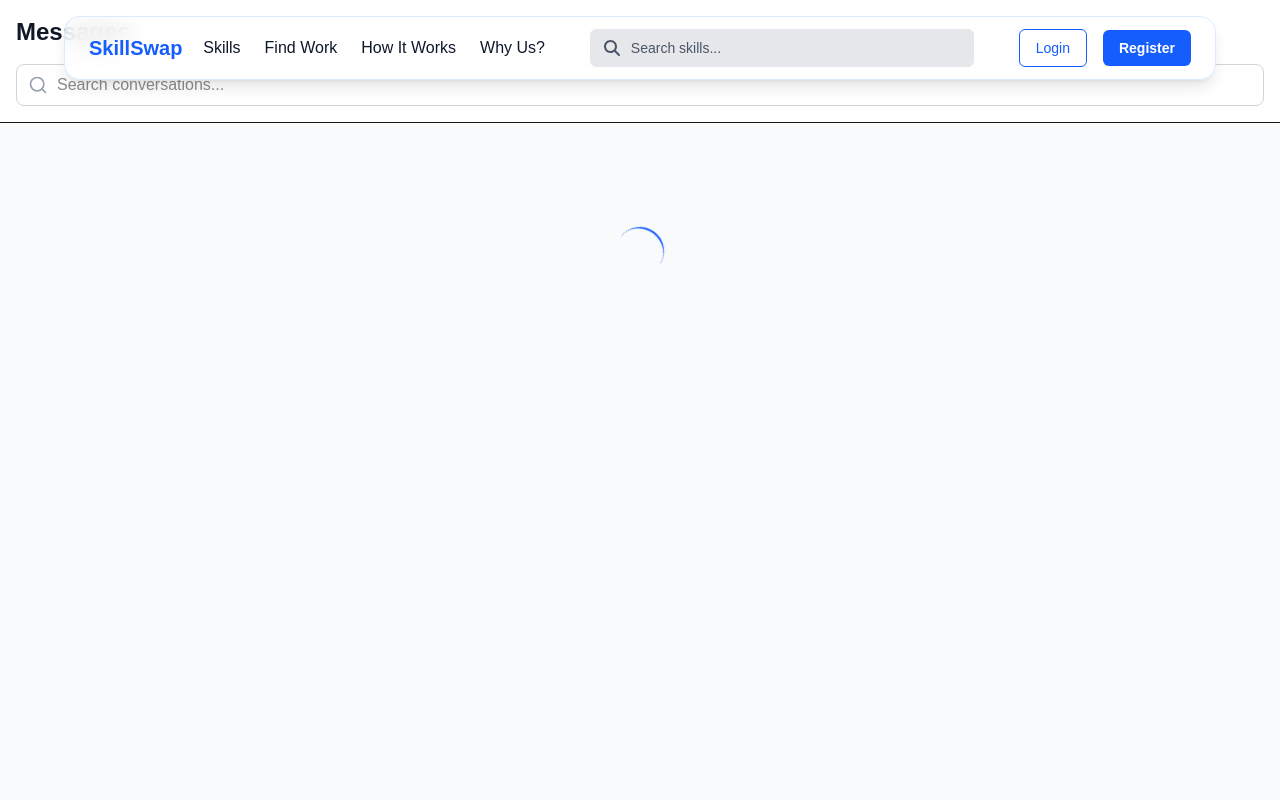
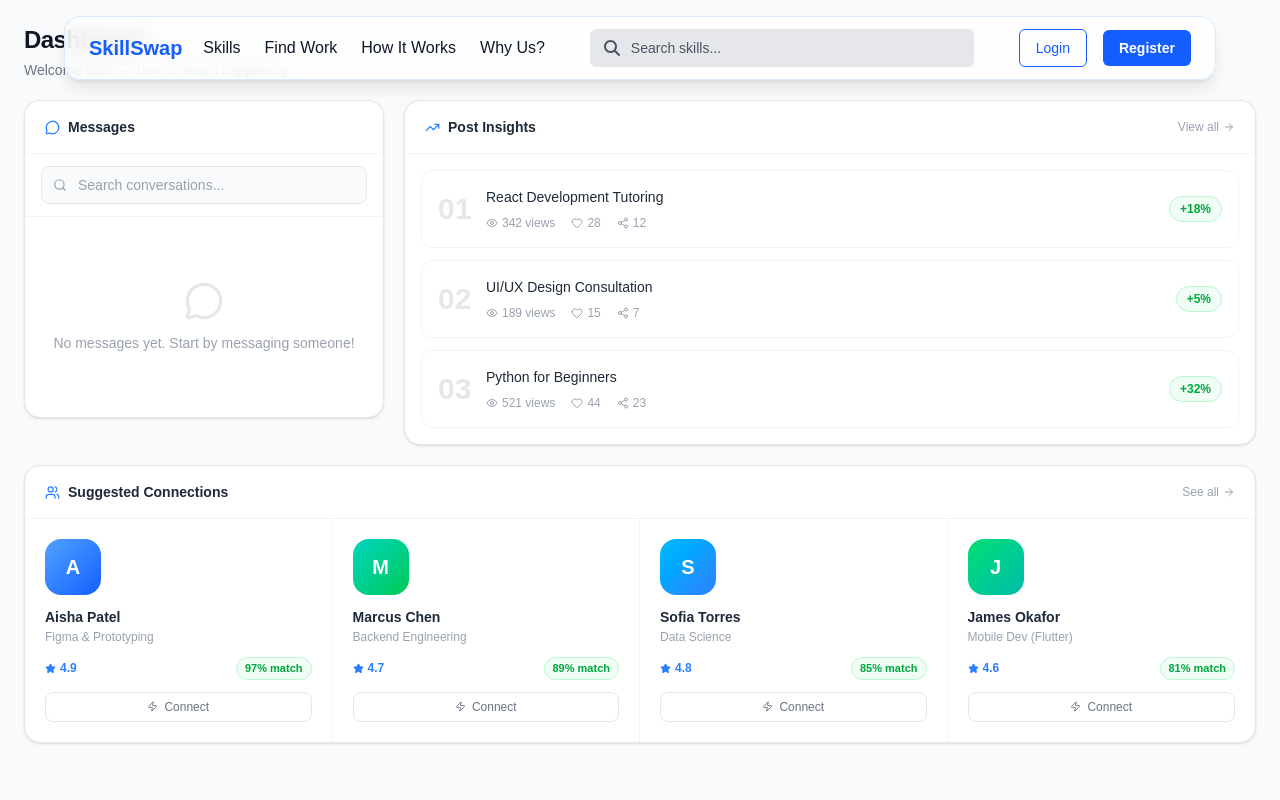
Before and after one commit to PratikPant01/SkillSwap, a Next.js app in the folder skillswap-frontend/: page /dashboard in a window 1280 px wide. Shown: the top 800 px of the page. Built offline with nearby package versions, Linux system fonts and the light colour scheme.

Commit message:
updated dashboard

```diff
--- a/skillswap-frontend/app/dashboard/page.tsx
+++ b/skillswap-frontend/app/dashboard/page.tsx
@@ -1,7 +1,7 @@
 "use client";
 
 import { useState, useEffect } from 'react';
-import { MessageCircle, Search, Clock } from 'lucide-react';
+import { MessageCircle, Search, Clock, TrendingUp, Eye, Heart, Share2, Users, ArrowRight, Star, Zap } from 'lucide-react';
 import MessageChatBox from '@/component/messagechatbox';
 
 interface Conversation {
@@ -12,10 +12,23 @@ interface Conversation {
   last_message: string | null;
   last_message_time: string | null;
   unread_count: number;
-  updated_at: string;3
+  updated_at: string;
 }
 
-export default function MessagesPage() {
+const mockInsights = [
+  { id: 1, title: "React Development Tutoring", views: 342, likes: 28, shares: 12, trend: "+18%" },
+  { id: 2, title: "UI/UX Design Consultation", views: 189, likes: 15, shares: 7, trend: "+5%" },
+  { id: 3, title: "Python for Beginners", views: 521, likes: 44, shares: 23, trend: "+32%" },
+];
+
+const mockSuggestions = [//static data
+  { id: 1, name: "Aisha Patel", skill: "Figma & Prototyping", rating: 4.9, match: 97, avatar: "A", color: "from-blue-400 to-blue-600" },
+  { id: 2, name: "Marcus Chen", skill: "Backend Engineering", rating: 4.7, match: 89, avatar: "M", color: "from-teal-400 to-green-500" },
+  { id: 3, name: "Sofia Torres", skill: "Data Science", rating: 4.8, match: 85, avatar: "S", color: "from-sky-400 to-blue-500" },
+  { id: 4, name: "James Okafor", skill: "Mobile Dev (Flutter)", rating: 4.6, match: 81, avatar: "J", color: "from-green-400 to-teal-500" },
+];
+
+export default function DashboardPage() {
   const [conversations, setConversations] = useState<Conversation[]>([]);
   const [loading, setLoading] = useState(true);
   const [selectedUser, setSelectedUser] = useState<{ id: number; name: string } | null>(null);
@@ -23,11 +36,9 @@ export default function MessagesPage() {
   const [token, setToken] = useState<string>('');
   const [searchQuery, setSearchQuery] = useState('');
 
-  // Load auth data
   useEffect(() => {
     const storedToken = localStorage.getItem('token');
     const storedUser = localStorage.getItem('user');
-
     if (storedToken && storedUser) {
       setToken(storedToken);
       const user = JSON.parse(storedUser);
@@ -35,41 +46,26 @@ export default function MessagesPage() {
     }
   }, []);
 
-  // Fetch conversations
   useEffect(() => {
-    if (!token) return;
-
+    if (!token) { setLoading(false); return; }
     const fetchConversations = async () => {
       try {
-        const response = await fetch('http://localhost:5000/conversations', {
-          headers: {
-            'Authorization': `Bearer ${token}`
-          }
+        const res = await fetch('http://localhost:5000/conversations', {
+          headers: { 'Authorization': `Bearer ${token}` }
         });
-
-        if (!response.ok) {
-          throw new Error(`HTTP error! status: ${response.status}`);
-        }
-
-        const data = await response.json();
-        if (data.success) {
-          setConversations(data.conversations);
-        }
+        const data = await res.json();
+        if (data.success) setConversations(data.conversations);
       } catch (err) {
         console.error('Error fetching conversations:', err);
       } finally {
         setLoading(false);
       }
     };
-
     fetchConversations();
-
-    // Poll for new messages every 5 seconds
     const interval = setInterval(fetchConversations, 5000);
     return () => clearInterval(interval);
   }, [token]);
 
-  // Filter conversations by search
   const filteredConversations = conversations.filter(conv =>
     conv.other_user_name.toLowerCase().includes(searchQuery.toLowerCase()) ||
     conv.last_message?.toLowerCase().includes(searchQuery.toLowerCase())
@@ -78,126 +74,177 @@ export default function MessagesPage() {
   const formatTime = (timestamp: string | null) => {
     if (!timestamp) return '';
     const date = new Date(timestamp);
-    const now = new Date();
-    const diff = now.getTime() - date.getTime();
-
-    // Less than 1 minute
+    const diff = Date.now() - date.getTime();
     if (diff < 60000) return 'Just now';
-
-    // Less than 1 hour
-    if (diff < 3600000) {
-      const mins = Math.floor(diff / 60000);
-      return `${mins}m ago`;
-    }
-
-    // Less than 24 hours
-    if (diff < 86400000) {
-      const hours = Math.floor(diff / 3600000);
-      return `${hours}h ago`;
-    }
-
-    // Less than 7 days
-    if (diff < 604800000) {
-      const days = Math.floor(diff / 86400000);
-      return `${days}d ago`;
-    }
-
-    // Show date
+    if (diff < 3600000) return `${Math.floor(diff / 60000)}m ago`;
+    if (diff < 86400000) return `${Math.floor(diff / 3600000)}h ago`;
+    if (diff < 604800000) return `${Math.floor(diff / 86400000)}d ago`;
     return date.toLocaleDateString();
   };
 
+  const unreadCount = conversations.filter(c => c.unread_count > 0).length;
+
   return (
-    <div className="min-h-screen bg-gray-50">
+    <div className="min-h-screen bg-gray-50 text-gray-800 p-6 space-y-5">
+
       {/* Header */}
-      <div className="bg-white border-b sticky top-0 z-10">
-        <div className="max-w-7xl mx-auto px-4 py-4">
-          <h1 className="text-2xl font-bold text-gray-900 mb-4">Messages</h1>
+      <div>
+        <h1 className="text-2xl font-bold text-gray-900 tracking-tight">Dashboard</h1>
+        <p className="text-sm text-gray-500 mt-1">Welcome back — here's what's happening</p>
+      </div>
 
-          {/* Search Bar */}
+      {/* Top Row: Messages + Insights */}
+      <div className="grid grid-cols-1 lg:grid-cols-[360px_1fr] gap-5 items-start">
+
+        {/* LEFT — Messages */}
+        <div className="bg-white border border-gray-200 rounded-2xl overflow-hidden shadow-sm">
+
+          <div className="flex items-center justify-between px-5 py-4 border-b border-gray-100">
+            <div className="flex items-center gap-2 text-sm font-semibold text-gray-800">
+              <MessageCircle size={15} className="text-blue-500" />
+              Messages
+            </div>
+            {unreadCount > 0 && (
+              <span className="bg-blue-500 text-white text-xs font-bold px-2.5 py-0.5 rounded-full">
+                {unreadCount} new
+              </span>
+            )}
+          </div>
+
+          <div className="px-4 py-3 border-b border-gray-100">
             <div className="relative">
-            <Search className="absolute left-3 top-1/2 transform -translate-y-1/2 text-gray-400" size={20} />
+              <Search size={14} className="absolute left-3 top-1/2 -translate-y-1/2 text-gray-400" />
               <input
                 type="text"
                 placeholder="Search conversations..."
                 value={searchQuery}
                 onChange={(e) => setSearchQuery(e.target.value)}
-              className="w-full pl-10 pr-4 py-2 border border-gray-300 rounded-lg focus:outline-none focus:border-blue-500"
+                className="w-full bg-gray-50 border border-gray-200 rounded-lg pl-9 pr-3 py-2 text-sm text-gray-700 placeholder-gray-400 focus:outline-none focus:border-blue-400 focus:bg-white transition-colors"
               />
+            </div>
+          </div>
+
+          <div className="overflow-y-auto max-h-[460px]">
+            {loading ? (
+              <div className="flex items-center justify-center py-16">
+                <div className="w-7 h-7 border-2 border-gray-200 border-t-blue-500 rounded-full animate-spin" />
+              </div>
+            ) : filteredConversations.length === 0 ? (
+              <div className="flex flex-col items-center justify-center py-16 px-6 text-center">
+                <MessageCircle size={40} className="text-gray-200 mb-3" />
+                <p className="text-sm text-gray-400">
+                  {searchQuery ? 'No conversations found' : 'No messages yet. Start by messaging someone!'}
+                </p>
+              </div>
+            ) : (
+              filteredConversations.map((conv) => (
+                <div
+                  key={conv.id}
+                  onClick={() => setSelectedUser({ id: conv.other_user_id, name: conv.other_user_name })}
+                  className={`flex items-center gap-3 px-5 py-3.5 border-b border-gray-100 cursor-pointer transition-colors hover:bg-blue-50/50 ${conv.unread_count > 0 ? 'bg-blue-50' : ''}`}
+                >
+                  <div className="relative flex-shrink-0">
+                    <div className="w-11 h-11 rounded-xl bg-gradient-to-br from-blue-500 to-blue-600 flex items-center justify-center font-bold text-white text-base">
+                      {conv.other_user_name.charAt(0).toUpperCase()}
+                    </div>
+                    {conv.unread_count > 0 && (
+                      <div className="absolute -top-1 -right-1 w-[18px] h-[18px] bg-red-500 rounded-full border-2 border-white flex items-center justify-center text-[9px] font-bold text-white">
+                        {conv.unread_count > 9 ? '9+' : conv.unread_count}
+                      </div>
+                    )}
+                  </div>
+
+                  <div className="flex-1 min-w-0">
+                    <p className={`text-sm text-gray-800 mb-0.5 ${conv.unread_count > 0 ? 'font-semibold' : 'font-medium'}`}>
+                      {conv.other_user_name}
+                    </p>
+                    <p className={`text-xs truncate ${conv.unread_count > 0 ? 'text-gray-700 font-medium' : 'text-gray-400'}`}>
+                      {conv.last_message || 'No messages yet'}
+                    </p>
+                  </div>
+
+                  <div className="flex items-center gap-1 text-gray-400 text-[11px] flex-shrink-0">
+                    <Clock size={11} />
+                    {formatTime(conv.last_message_time)}
+                  </div>
+                </div>
+              ))
+            )}
+          </div>
+        </div>
+
+        {/* RIGHT — Post Insights */}
+        <div className="bg-white border border-gray-200 rounded-2xl overflow-hidden shadow-sm">
+          <div className="flex items-center justify-between px-5 py-4 border-b border-gray-100">
+            <div className="flex items-center gap-2 text-sm font-semibold text-gray-800">
+              <TrendingUp size={15} className="text-blue-500" />
+              Post Insights
+            </div>
+            <button className="flex items-center gap-1 text-xs text-gray-400 hover:text-blue-500 transition-colors">
+              View all <ArrowRight size={12} />
+            </button>
+          </div>
+
+          <div className="p-4 space-y-3">
+            {mockInsights.map((post, i) => (
+              <div
+                key={post.id}
+                className="flex items-center gap-4 p-4 rounded-xl border border-gray-100 hover:border-blue-200 hover:bg-blue-50/30 hover:translate-x-1 transition-all cursor-pointer"
+              >
+                <span className="text-3xl font-bold text-gray-200 w-8 text-center flex-shrink-0">
+                  0{i + 1}
+                </span>
+                <div className="flex-1 min-w-0">
+                  <p className="text-sm font-medium text-gray-800 mb-2 truncate">{post.title}</p>
+                  <div className="flex items-center gap-4">
+                    <span className="flex items-center gap-1 text-xs text-gray-400"><Eye size={12} />{post.views} views</span>
+                    <span className="flex items-center gap-1 text-xs text-gray-400"><Heart size={12} />{post.likes}</span>
+                    <span className="flex items-center gap-1 text-xs text-gray-400"><Share2 size={12} />{post.shares}</span>
+                  </div>
+                </div>
+                <span className="bg-green-50 text-green-600 border border-green-200 text-xs font-semibold px-2.5 py-1 rounded-full flex-shrink-0">
+                  {post.trend}
+                </span>
+              </div>
+            ))}
           </div>
         </div>
       </div>
 
-      {/* Conversations List */}
-      <div className="max-w-7xl mx-auto px-4 py-6">
-        {loading ? (
-          <div className="flex items-center justify-center py-20">
-            <div className="animate-spin rounded-full h-12 w-12 border-b-2 border-blue-600"></div>
+      {/* Bottom Row — Connection Suggestions */}
+      <div className="bg-white border border-gray-200 rounded-2xl overflow-hidden shadow-sm">
+        <div className="flex items-center justify-between px-5 py-4 border-b border-gray-100">
+          <div className="flex items-center gap-2 text-sm font-semibold text-gray-800">
+            <Users size={15} className="text-blue-500" />
+            Suggested Connections
           </div>
-        ) : filteredConversations.length === 0 ? (
-          <div className="bg-white rounded-lg shadow-sm p-12 text-center">
-            <MessageCircle className="w-16 h-16 text-gray-300 mx-auto mb-4" />
-            <h3 className="text-lg font-semibold text-gray-900 mb-2">
-              {searchQuery ? 'No conversations found' : 'No messages yet'}
-            </h3>
-            <p className="text-gray-500">
-              {searchQuery
-                ? 'Try a different search term'
-                : 'Start a conversation by messaging someone from their service page'}
-            </p>
+          <button className="flex items-center gap-1 text-xs text-gray-400 hover:text-blue-500 transition-colors">
+            See all <ArrowRight size={12} />
+          </button>
         </div>
-        ) : (
-          <div className="bg-white rounded-lg shadow-sm divide-y">
-            {filteredConversations.map((conversation) => (
-              <div
-                key={conversation.id}
-                onClick={() => setSelectedUser({
-                  id: conversation.other_user_id,
-                  name: conversation.other_user_name
-                })}
-                className={`p-4 hover:bg-gray-50 cursor-pointer transition-colors ${
-                  conversation.unread_count > 0 ? 'bg-blue-50' : ''
-                }`}
-              >
-                <div className="flex items-start gap-3">
-                  {/* Avatar */}
-                  <div className="relative flex-shrink-0">
-                    <div className="w-12 h-12 bg-blue-500 rounded-full flex items-center justify-center text-white font-semibold text-lg">
-                      {conversation.other_user_name.charAt(0).toUpperCase()}
+
+        <div className="grid grid-cols-2 lg:grid-cols-4 divide-x divide-gray-100">
+          {mockSuggestions.map((person) => (
+            <div key={person.id} className="p-5 hover:bg-blue-50/40 transition-colors cursor-pointer">
+              <div className={`w-14 h-14 rounded-2xl bg-gradient-to-br ${person.color} flex items-center justify-center font-bold text-xl text-white mb-3`}>
+                {person.avatar}
               </div>
-                    {conversation.unread_count > 0 && (
-                      <div className="absolute -top-1 -right-1 w-5 h-5 bg-red-500 rounded-full border-2 border-white flex items-center justify-center">
-                        <span className="text-white text-xs font-bold">
-                          {conversation.unread_count > 9 ? '9+' : conversation.unread_count}
+              <p className="text-sm font-semibold text-gray-800 mb-0.5">{person.name}</p>
+              <p className="text-xs text-gray-400 mb-3">{person.skill}</p>
+              <div className="flex items-center justify-between mb-3">
+                <span className="flex items-center gap-1 text-xs text-blue-500 font-semibold">
+                  <Star size={11} fill="currentColor" />{person.rating}
+                </span>
+                <span className="bg-green-50 text-green-600 text-[11px] font-bold px-2 py-0.5 rounded-full border border-green-200">
+                  {person.match}% match
                 </span>
               </div>
-                    )}
-                  </div>
-
-                  {/* Content */}
-                  <div className="flex-1 min-w-0">
-                    <div className="flex items-center justify-between mb-1">
-                      <h3 className={`font-semibold text-gray-900 ${
-                        conversation.unread_count > 0 ? 'font-bold' : ''
-                      }`}>
-                        {conversation.other_user_name}
-                      </h3>
-                      <div className="flex items-center gap-1 text-gray-500 text-xs">
-                        <Clock size={12} />
-                        <span>{formatTime(conversation.last_message_time)}</span>
-                      </div>
-                    </div>
-
-                    <p className={`text-sm text-gray-600 truncate ${
-                      conversation.unread_count > 0 ? 'font-semibold text-gray-900' : ''
-                    }`}>
-                      {conversation.last_message || 'No messages yet'}
-                    </p>
-                  </div>
-                </div>
+              <button className="w-full py-1.5 border border-gray-200 rounded-lg text-xs text-gray-500 hover:border-blue-400 hover:text-blue-500 hover:bg-blue-50 transition-all flex items-center justify-center gap-1.5">
+                <Zap size={11} /> Connect
+              </button>
             </div>
           ))}
         </div>
-        )}
       </div>
 
       {/* Chat Box */}
```
Also changed, not shown: 1 other file (tests, documents, lock files or other folders). Lines whose indentation alone changed are shown as unchanged.
